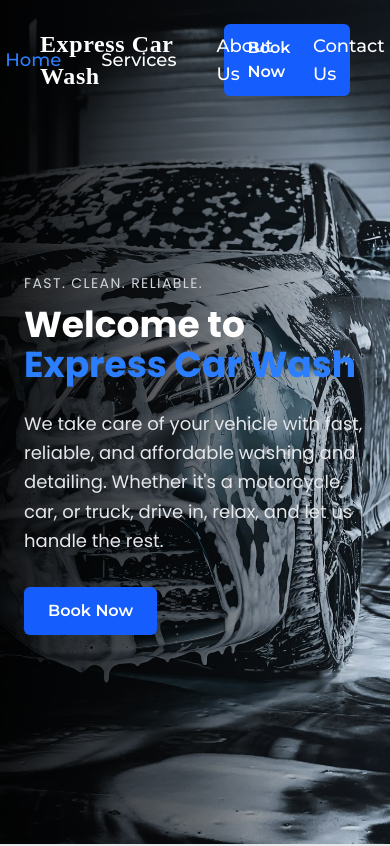
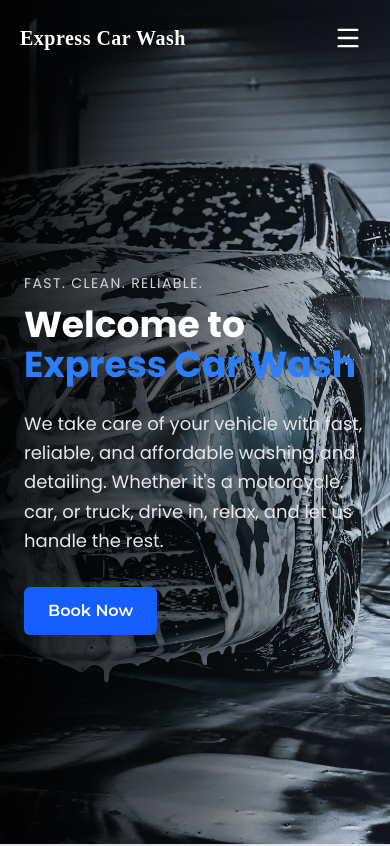
Before and after one commit to Blessed-19592/carwash-website, a React (Vite) app: page / in a window 390 px wide. Shown: the top 846 px of the page. Built offline with nearby package versions, Linux system fonts and the light colour scheme.

Commit message:
navbar responsiveness for mobile

```diff
--- a/src/App.jsx
+++ b/src/App.jsx
@@ -1,5 +1,6 @@
 
 import { BrowserRouter, Routes, Route } from 'react-router-dom'
+import ScrollToTop from './ScrollToTop'
 import Home from './pages/Home'
 import Services from './pages/Services'
 import About from './pages/About'
@@ -10,6 +11,7 @@ import Footer from './components/Footer'
 function App() {
   return (
     <BrowserRouter>
+    <ScrollToTop />
       <Navbar />
 
       <Routes>
--- /dev/null
+++ b/src/ScrollToTop.jsx
@@ -0,0 +1,18 @@
+import { useEffect } from 'react'
+import { useLocation } from 'react-router-dom'
+
+function ScrollToTop() {
+  const { pathname } = useLocation()
+
+  useEffect(() => {
+    window.scrollTo({
+      top: 0,
+      left: 0,
+      behavior: 'instant',
+    })
+  }, [pathname])
+
+  return null
+}
+
+export default ScrollToTop
--- a/src/components/Navbar.jsx
+++ b/src/components/Navbar.jsx
@@ -1,5 +1,6 @@
 import { Link, useLocation, NavLink } from 'react-router-dom'
 import { useEffect, useState } from 'react'
+import { Menu, X } from 'lucide-react'
 
 const links = [
   { to: '/', label: 'Home', end: true },
@@ -11,6 +12,7 @@ const links = [
 function Navbar() {
   const location = useLocation()
   const [scrolled, setScrolled] = useState(false)
+  const [menuOpen, setMenuOpen] = useState(false)
 
   useEffect(() => {
     const handleScroll = () => {
@@ -18,8 +20,6 @@ function Navbar() {
     }
 
     window.addEventListener('scroll', handleScroll)
-
-    // Check the initial scroll position
     handleScroll()
 
     return () => {
@@ -27,50 +27,58 @@ function Navbar() {
     }
   }, [])
 
-  // Pages that get a white navbar: Services and About Us
+  // Close the mobile menu when navigating to another page
+  useEffect(() => {
+    setMenuOpen(false)
+  }, [location.pathname])
+
+  // Pages that get a white navbar
   const isLightPage = ['/services', '/about'].includes(location.pathname)
 
-  // When scrolled: light pages get white, all other pages (Home, Contact Us) get blue
   const whiteNav = scrolled && isLightPage
   const blueNav = scrolled && !isLightPage
 
-  // Dark text on light pages (and on the white bar), white text everywhere else
   const textColor = isLightPage ? 'text-gray-900' : 'text-white'
 
   const navBg = !scrolled
-    ? 'bg-transparent py-6'
+    ? 'bg-transparent py-4 md:py-6'
     : isLightPage
-      ? 'bg-white/130 backdrop-blur-md shadow-lg py-4'
-      : 'bg-gray-950/95 backdrop-blur-md shadow-lg py-4'
+      ? 'bg-white backdrop-blur-md shadow-lg py-3 md:py-4'
+      : 'bg-gray-950/95 backdrop-blur-md shadow-lg py-3 md:py-4'
 
-  // Active link must stay visible on the blue bar
   const activeColor = blueNav
     ? 'text-white underline underline-offset-8'
     : 'text-blue-500'
 
   const hoverColor = blueNav ? 'hover:text-blue-200' : 'hover:text-blue-500'
 
-  // Book Now button must not blend into the blue bar
   const buttonStyle = blueNav
     ? 'bg-white text-blue-600 hover:bg-blue-50'
     : 'bg-blue-600 text-white hover:bg-blue-800'
 
+  // Colors for the mobile menu button
+  const menuIconColor = whiteNav
+    ? 'text-gray-900'
+    : textColor
+
   return (
     <nav
-      className={`fixed top-0 left-0 w-full z-50 flex items-center px-10 transition-all duration-300 ${navBg} ${
+      className={`fixed top-0 left-0 w-full z-50 transition-all duration-300 ${navBg} ${
         isLightPage && !scrolled ? 'border-b border-gray-300/40' : ''
       }`}
     >
+      <div className="flex items-center justify-between px-5 sm:px-8 lg:px-10">
+
         {/* Logo */}
         <Link
           to="/"
-        className={`text-2xl font-bold ${textColor} tracking-wide font-[times_new_roman]`}
+          className={`text-xl sm:text-2xl font-bold ${textColor} tracking-wide font-[times_new_roman]`}
         >
           Express Car Wash
         </Link>
 
-      {/* Center Navigation */}
-      <div className="absolute left-1/2 -translate-x-1/2 flex items-center gap-10 text-lg font-medium font-[Montserrat]">
+        {/* Desktop Navigation */}
+        <div className="hidden lg:flex items-center gap-7 xl:gap-10 text-lg font-medium font-[Montserrat]">
           {links.map((link) => (
             <NavLink
               key={link.to}
@@ -78,7 +86,9 @@ function Navbar() {
               end={link.end}
               className={({ isActive }) =>
                 `transition duration-300 ${
-                isActive ? activeColor : `${textColor} ${hoverColor}`
+                  isActive
+                    ? activeColor
+                    : `${textColor} ${hoverColor}`
                 }`
               }
             >
@@ -87,13 +97,82 @@ function Navbar() {
           ))}
         </div>
 
-      {/* Booking Button */}
+        {/* Desktop Booking Button */}
         <Link
           to="/booking"
-        className={`ml-auto px-6 py-3 rounded-md font-semibold font-[Montserrat] transition duration-300 ${buttonStyle}`}
+          className={`hidden lg:inline-flex px-6 py-3 rounded-md font-semibold font-[Montserrat] transition duration-300 ${buttonStyle}`}
         >
           Book Now
         </Link>
+
+        {/* Mobile Hamburger Button */}
+        <button
+          type="button"
+          onClick={() => setMenuOpen(!menuOpen)}
+          aria-label={menuOpen ? 'Close navigation menu' : 'Open navigation menu'}
+          aria-expanded={menuOpen}
+          aria-controls="mobile-navigation"
+          className={`lg:hidden p-2 rounded-md transition ${menuIconColor} hover:bg-black/10`}
+        >
+          {menuOpen ? <X size={28} /> : <Menu size={28} />}
+        </button>
+      </div>
+
+      {/* Mobile Navigation Menu */}
+      <div
+        id="mobile-navigation"
+        className={`lg:hidden overflow-hidden transition-all duration-300 ${
+          menuOpen ? 'max-h-[420px] opacity-100' : 'max-h-0 opacity-0'
+        } ${
+          whiteNav
+            ? 'bg-white'
+            : blueNav
+              ? 'bg-blue-700'
+              : isLightPage
+                ? 'bg-white'
+                : 'bg-gray-950'
+        }`}
+      >
+        <div className="flex flex-col px-6 pt-3 pb-6 space-y-1 font-[Montserrat]">
+
+          {links.map((link) => (
+            <NavLink
+              key={link.to}
+              to={link.to}
+              end={link.end}
+              onClick={() => setMenuOpen(false)}
+              className={({ isActive }) => {
+                const mobileTextColor =
+                  whiteNav || (!scrolled && isLightPage)
+                    ? 'text-gray-900'
+                    : 'text-white'
+
+                const mobileActiveColor = blueNav
+                  ? 'text-white font-bold underline underline-offset-4'
+                  : 'text-blue-500 font-bold'
+
+                return `block py-3 px-3 rounded-md transition duration-200 ${
+                  isActive
+                    ? mobileActiveColor
+                    : `${mobileTextColor} hover:text-blue-500 hover:bg-gray-500/10`
+                }`
+              }}
+            >
+              {link.label}
+            </NavLink>
+          ))}
+
+          {/* Mobile Booking Button */}
+          <Link
+            to="/booking"
+            onClick={() => setMenuOpen(false)}
+            className={`mt-3 text-center px-5 py-3 rounded-md font-semibold transition duration-300 ${buttonStyle}`}
+          >
+            Book Now
+          </Link>
+
+        </div>
+      </div>
     </nav>
   )
 }
```
Lines whose indentation alone changed are shown as unchanged.
